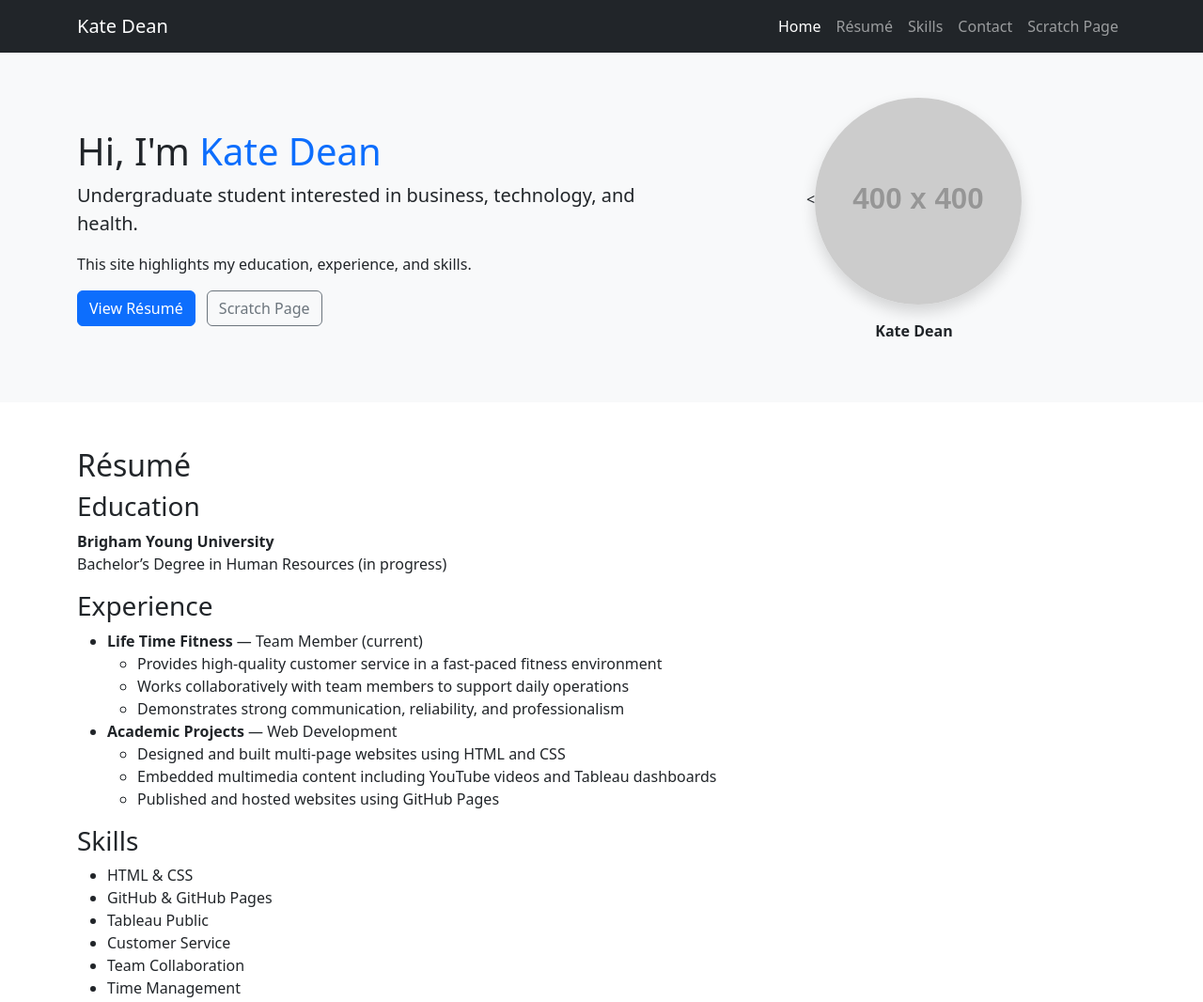
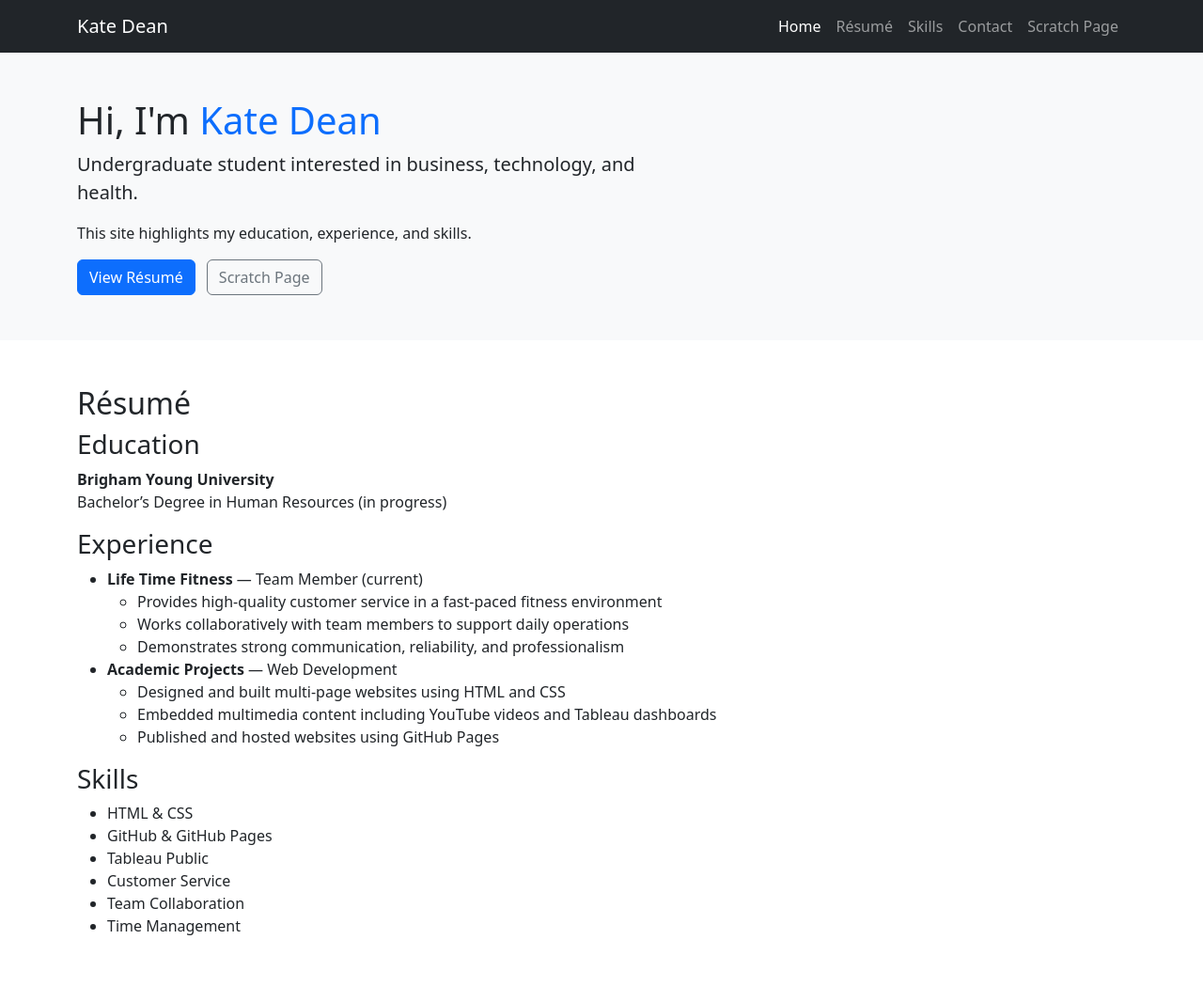
Before and after one commit to KateAfton-create/kate-dean-website, a plain HTML site: page index.html in a window 1280 px wide. Shown: the top 1066 px of the page at 94% size. Drawn offline with nearby package versions, Linux system fonts and the light colour scheme; placeholder pictures from the web are drawn by us.

Commit message:
Update index.html

```diff
--- a/index.html
+++ b/index.html
@@ -67,16 +67,7 @@
                     <a href="#resume" class="btn btn-primary me-2">View Résumé</a>
                     <a href="scratch.html" class="btn btn-outline-secondary">Scratch Page</a>
                 </div>
-                <div class="col-md-5 text-center">
-                    <<img
-  src="https://via.placeholder.com/400x400.png"
-  class="rounded-circle shadow"
-  alt="Kate Dean"
-  style="width: 220px; height: 220px; object-fit: cover;"
-/>
-<p class="mt-3 fw-semibold">Kate Dean</p>
 
-                </div>
             </div>
         </div>
     </section>
```
